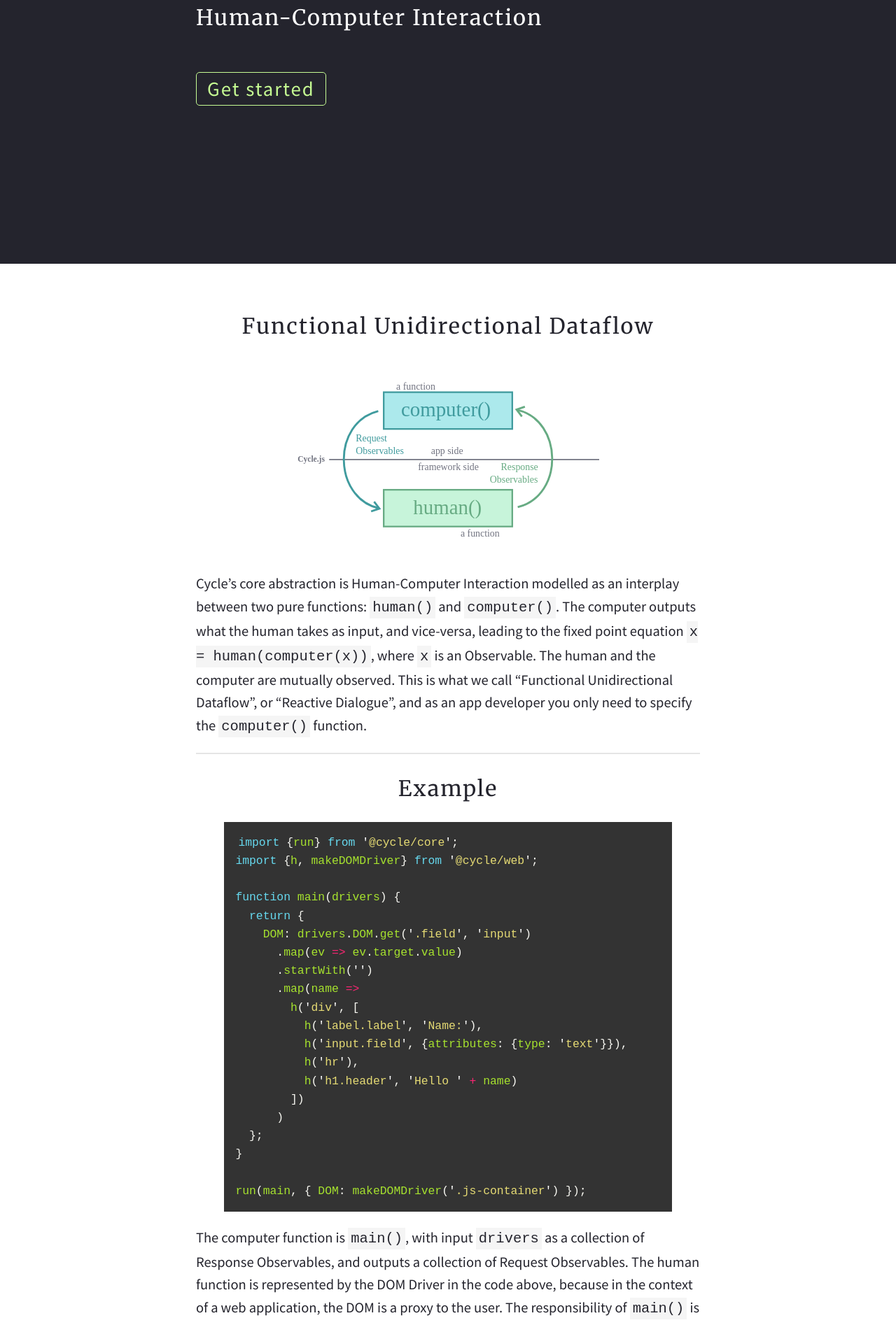
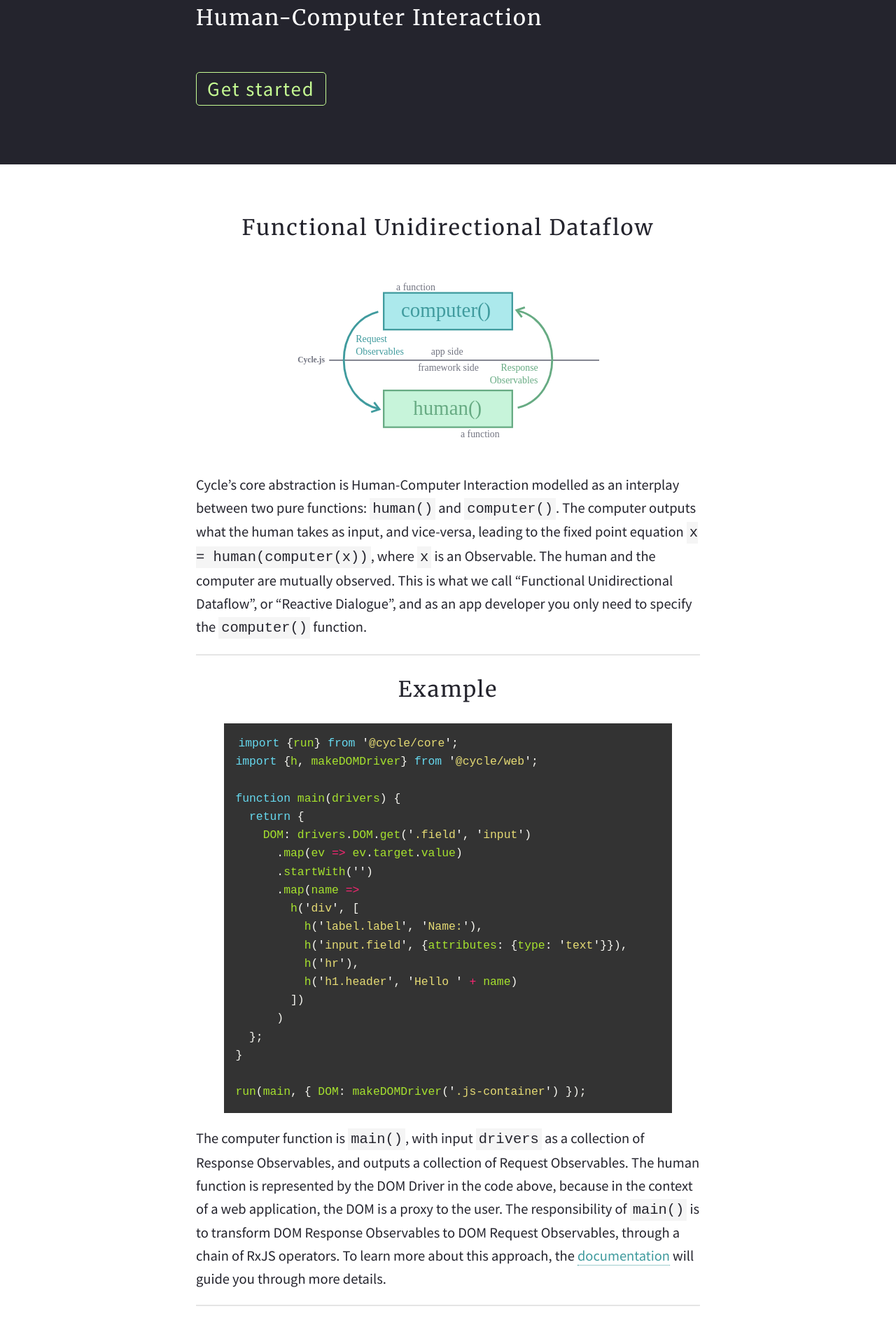
Before and after one commit to cyclejs/old-website, a Jekyll site: the page built from index.html, in a window 1280 px wide. Shown: the part 343-2237 px from the top of the page at 70% size. Built offline with Jekyll 4.4.1, drawn with Linux system fonts in a browser that asks for light colours; nearby versions of some CDN libraries.

Commit message:
Improve responsive design for mostly-vertical viewport sizes

```diff
--- a/_sass/documentation.sass
+++ b/_sass/documentation.sass
@@ -56,3 +56,7 @@ article
             padding-top: 0.5em
     article
         margin-left: 0
+
+@media only screen and (min-height: 800px)
+    .side-menu
+        font-size: 24px
--- a/_sass/homepage.sass
+++ b/_sass/homepage.sass
@@ -1,8 +1,6 @@
 .hero
     background-color: $black
     color: $white
-    height: 80vh
-    min-height: 600px
     padding: 0 4em
     img.hero-logo
         width: 7em
@@ -17,6 +15,8 @@
         margin-bottom: $normal-space
     a
         +box_link($lime-light, $black, $lime-light)
+    h3
+        margin-bottom: $normal-space
 
 .features
     h1, h2, h3
@@ -28,8 +28,6 @@
 
 @media only screen and (max-width: 680px)
     .hero
-        height: inherit
-        min-height: inherit
         .page-body
             padding: $normal-space 0
         img.hero-logo
```
